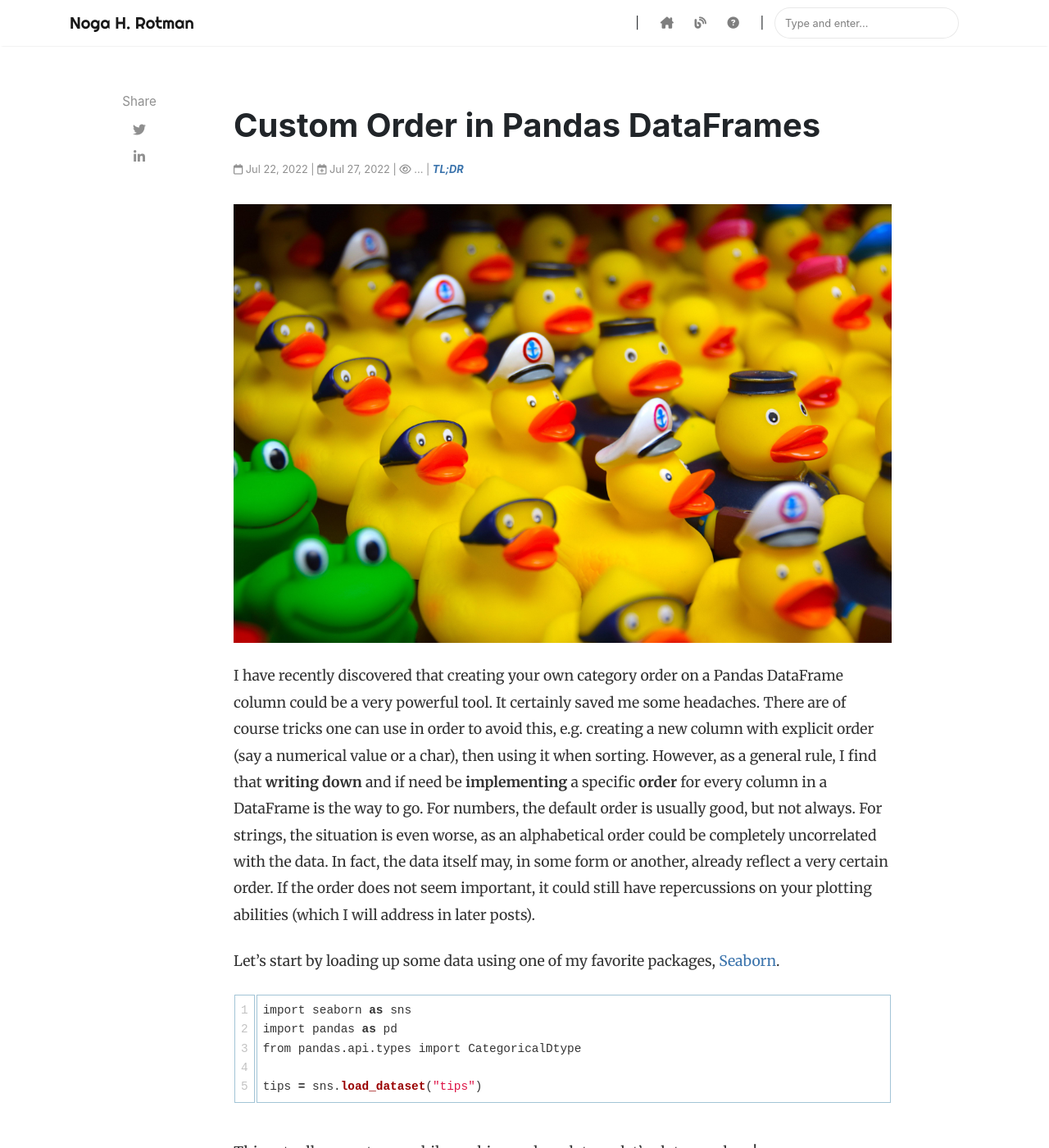
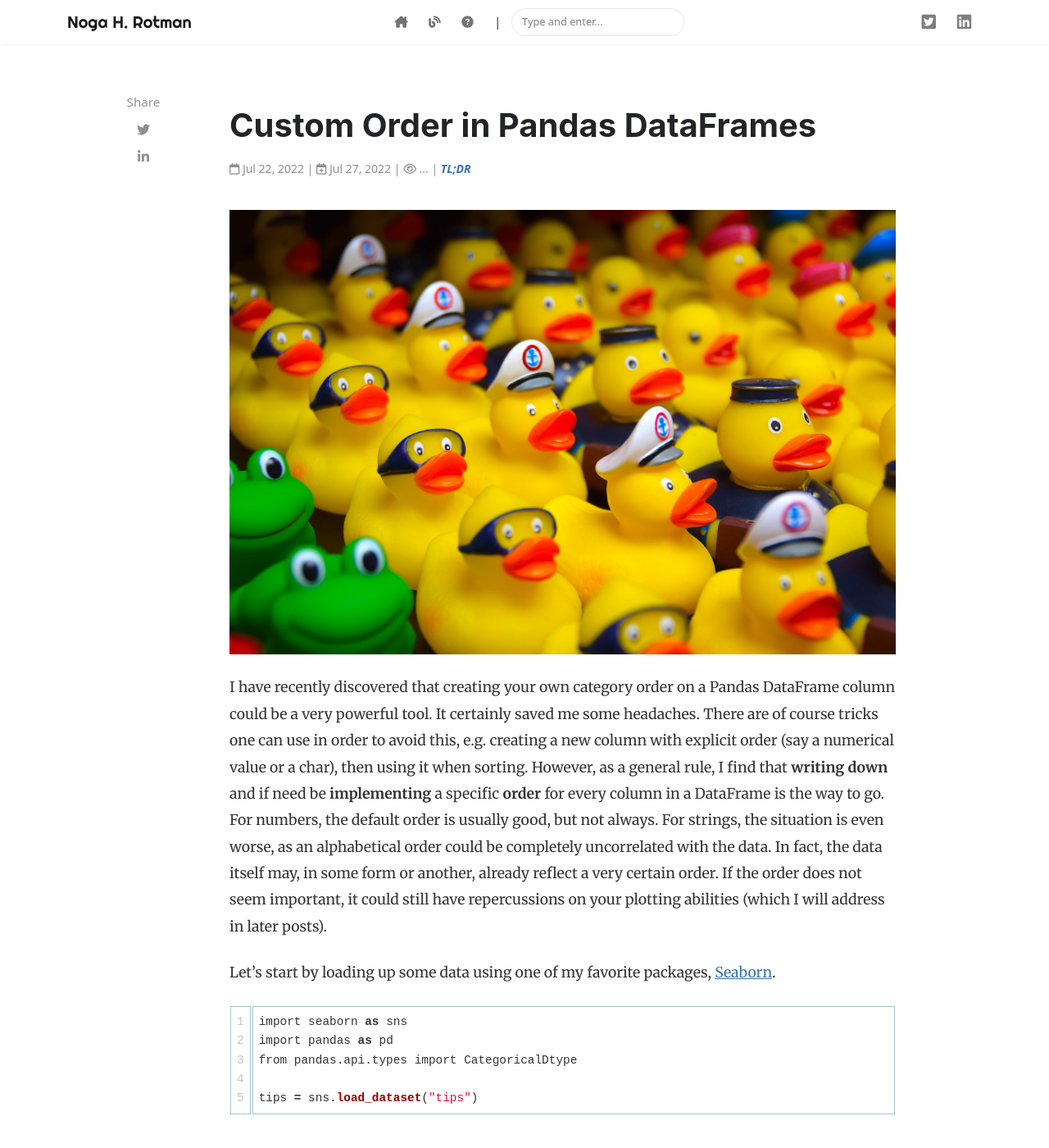
Before and after one commit to r02b/r02b.github.io, a Jekyll site: the page built from _posts/2022-07-22-dataframe_ordering.md, in a window 1280 px wide and 1400 px high. Shown: the whole window at 82% size. Built offline with Jekyll 4.4.1, drawn with Linux system fonts in a browser that asks for light colours; nearby versions of some CDN libraries; a style sheet for code colours, icons or effects is not loaded.

Commit message:
Upgrading to Bootstrap5, organizing css, minor style modifications.

```diff
--- a/_layouts/default.html
+++ b/_layouts/default.html
@@ -10,7 +10,8 @@
 
 {% seo %}
 
-<link rel="stylesheet" href="https://stackpath.bootstrapcdn.com/bootstrap/4.1.3/css/bootstrap.min.css" integrity="sha384-MCw98/SFnGE8fJT3GXwEOngsV7Zt27NXFoaoApmYm81iuXoPkFOJwJ8ERdknLPMO" crossorigin="anonymous">
+<!--<link rel="stylesheet" href="https://stackpath.bootstrapcdn.com/bootstrap/4.1.3/css/bootstrap.min.css" integrity="sha384-MCw98/SFnGE8fJT3GXwEOngsV7Zt27NXFoaoApmYm81iuXoPkFOJwJ8ERdknLPMO" crossorigin="anonymous">-->
+<link href="https://cdn.jsdelivr.net/npm/bootstrap@5.0.2/dist/css/bootstrap.min.css" rel="stylesheet" integrity="sha384-EVSTQN3/azprG1Anm3QDgpJLIm9Nao0Yz1ztcQTwFspd3yD65VohhpuuCOmLASjC" crossorigin="anonymous"></link>
 
 <link href="{{ site.baseurl }}/assets/css/screen.css" rel="stylesheet">
 
@@ -56,7 +57,7 @@
 ================================================== -->
 <nav class="navbar navbar-expand-lg navbar-light bg-white fixed-top mediumnavigation nav-down">
 
-    <div class="container pr-0">
+    <div class="container pr-0 container-small">
 
     <!-- Begin Logo -->
 <!--    <a class="navbar-brand" href="{{ site.baseurl }}/">-->
@@ -79,13 +80,6 @@
 
         <!-- Begin Menu -->
             <ul class="navbar-nav ml-auto">
-                <li class="nav-item">
-                    <a class="nav-olink" href="https://scholar.google.com/citations?user=VAgdtpoAAAAJ" target="_blank">
-                        <i class="ai ai-google-scholar-square fab zoom"></i></a>
-                </li>
-                <li class="nav-item">
-                    <span class="nav-sep">|</i></span>
-                </li>
                 {% if page.url == "/" %}
                 <li class="nav-item active">
                 {% else %}
@@ -113,6 +107,20 @@
             </ul>
             {% include search-lunr.html %}
 
+            <ul class="navbar-nav ml-auto">
+                <li class="nav-item">
+                    <a class="nav-olink" href="https://scholar.google.com/citations?user=VAgdtpoAAAAJ" target="_blank">
+                        <i class="ai ai-google-scholar-square fab zoom"></i></a>
+                </li>
+                <li class="nav-item">
+                    <a class="nav-olink" href="https://twitter.com/NogaRot" target="_blank"><i class="fab fa-twitter-square"></i></a>
+                </li>
+                <li class="nav-item">
+                    <a class="nav-olink" href="https://www.linkedin.com/in/noga-h-rotman/" target="_blank"><i class="fab fa-linkedin"></i></a>
+                </li>
+
+            </ul>
+
         <!-- End Menu -->
 
     </div>
@@ -124,19 +132,19 @@
 
 <div class="site-content">
 
-<div class="container">
+    <div class="container container-small">
 
         <!-- Site Title
         ================================================== -->
+
         <div class="mainheading">
-<!--    <h1 class="sitetitle">{{ site.name }}</h1>-->
-
         {% if page.url == "/blog" %}
             <p class="lead">
                 {{ site.description }}
             </p>
         {% endif %}
         </div>
+
 
         <!-- Content
         ================================================== -->
@@ -208,31 +216,30 @@
         <!--	</div>-->
         <!--</div>-->
 
+
+</div> <!-- /.site-content -->
+
 <!-- Begin Footer
 ================================================== -->
 <footer class="footer">
     <div class="container">
         <div class="row">
-            <div class="col-md-6 col-sm-6 text-center text-lg-left">
+            <div class="text-left">
                 Copyright © {{ site.time | date: "%Y" }} Noga H. Rotman
             </div>
-<!--                <div class="col-md-6 col-sm-6 text-center text-lg-right">    -->
-<!--                    <a target="_blank" href="https://www.wowthemes.net/mediumish-free-jekyll-template/">Mediumish Jekyll Theme</a> by WowThemes.net-->
-<!--                </div>-->
         </div>
     </div>
 </footer>
 <!-- End Footer
 ================================================== -->
 
-</div> <!-- /.site-content -->
-
 <!-- Scripts
 ================================================== -->
 
 <script src="https://cdnjs.cloudflare.com/ajax/libs/popper.js/1.14.6/umd/popper.min.js" integrity="sha384-wHAiFfRlMFy6i5SRaxvfOCifBUQy1xHdJ/yoi7FRNXMRBu5WHdZYu1hA6ZOblgut" crossorigin="anonymous"></script>
 
-<script src="https://stackpath.bootstrapcdn.com/bootstrap/4.2.1/js/bootstrap.min.js" integrity="sha384-B0UglyR+jN6CkvvICOB2joaf5I4l3gm9GU6Hc1og6Ls7i6U/mkkaduKaBhlAXv9k" crossorigin="anonymous"></script>
+<!--<script src="https://stackpath.bootstrapcdn.com/bootstrap/4.2.1/js/bootstrap.min.js" integrity="sha384-B0UglyR+jN6CkvvICOB2joaf5I4l3gm9GU6Hc1og6Ls7i6U/mkkaduKaBhlAXv9k" crossorigin="anonymous"></script>-->
+<script src="https://cdn.jsdelivr.net/npm/bootstrap@5.0.2/dist/js/bootstrap.min.js" integrity="sha384-cVKIPhGWiC2Al4u+LWgxfKTRIcfu0JTxR+EQDz/bgldoEyl4H0zUF0QKbrJ0EcQF" crossorigin="anonymous"></script>
 
 <script src="{{ site.baseurl }}/assets/js/mediumish.js"></script>
 
--- a/_layouts/post.html
+++ b/_layouts/post.html
@@ -41,8 +41,7 @@
                 <!-- Post Title -->
                 <h1 class="posttitle">{{ page.title }}</h1>
 
-                <!-- Post Date -->
-                <p>
+                <!-- Post Metadata -->
                     <small>
                         <span class="post-date">
                             <i class="far fa-calendar" aria-hidden="true"></i>
@@ -65,15 +64,13 @@
                         </span>
                         <!-- Post TLDR -->
                         {% if page.beforetoc and page.toc == false %}
-                        <span class="post-date">|
+                        <span class="post-date tldr">|
                             <i>
                                 <a href="#tldr"><span class="font-weight-bold">TL;DR</span></a>
                             </i>
                         {% endif %}
                         </span>
                     </small>
-                </p>
-
             </div>
 
             <!-- Adsense if enabled from _config.yml (change your pub id and slot) -->
@@ -159,7 +156,7 @@
             <a class="prev d-block col-md-6" href="{{ site.baseurl }}{{page.previous.url}}"> &laquo; {{page.previous.title}}</a>
             {% endif %}
             {% if page.next.url %}
-            <a class="next d-block col-md-6 text-lg-right" href="{{ site.baseurl }}{{page.next.url}}">{{page.next.title}} &raquo; </a>
+            <a class="next d-block col-md-6 text-right" href="{{ site.baseurl }}{{page.next.url}}">{{page.next.title}} &raquo; </a>
             {% endif %}
             <div class="clearfix"></div>
             </div>
--- a/assets/css/screen.css
+++ b/assets/css/screen.css
@@ -7,13 +7,22 @@
 
 :root {
         --primary-color: #3A73AC;
-        --secondary-color: #A2C4D6 ;
+        --secondary-color: #A2C4D6;
+        --light-grey: rgba(0, 0, 0, .44);
+        --dark-grey: rgba(0, 0, 0, .8);
         }
 
 @media screen and (min-width:1900px) {
     html { font-size:18px; } /* Increase the font size on higher resolutions */
     .container {max-width:80%;}
 }
+
+@media (min-width: 1400px) {
+    .container.container-small {
+        max-width: 1140px;
+    }
+}
+
 .mainheading {
     padding: 1rem 0rem;
 }
@@ -24,13 +33,32 @@
 }
 
 a:hover, a.text-dark:hover {
-    color: var(--secondary-color);
+    color: var(--light-grey);
     text-decoration: none;
+}
+
+a.text-dark:hover {
+    color: var(--primary-color)!important;
+    text-decoration: none
+}
+
+.font-weight-bold {
+    font-weight: bold;
 }
 
 .navbar-light .navbar-nav .nav-link:focus, .navbar-light .navbar-nav .nav-link:hover,
 .navbar-light .navbar-nav .nav-olink:hover {
     color: var(--primary-color);
+}
+
+
+.navbar-light .navbar-nav .active>.nav-link, .navbar-light .navbar-nav .nav-link.active,
+.navbar-light .navbar-nav .nav-link.show, .navbar-light .navbar-nav .show>.nav-link {
+    color: rgba(0,0,0,.9);
+}
+
+.ml-auto, .mx-auto {
+    margin-left: auto!important;
 }
 
 pre {
@@ -48,6 +76,10 @@
     line-height: 1.6;
     color: #333;
     margin-bottom: -rem;
+}
+
+.card-footer.b-0.bg-white.mt-auto, .card-footer.bg-white {
+    border: none;
 }
 
 .badge-danger {
@@ -75,6 +107,14 @@
     color: #2A2A28!important;
 }
 
+a.text-dark, a.prev, a.next {
+    text-decoration: none;
+}
+
+.text-right {
+    text-align: right;
+}
+
 section {
     margin-bottom: 20px;
 }
@@ -92,7 +132,7 @@
 }
 
 .section-title span {
-    border-bottom: 1px solid rgba(0, 0, 0, .44);
+    border-bottom: 1px solid --var(--light-grey);
     display: inline-block;
     padding-bottom: 17px;
     margin-bottom: -1px;
@@ -208,7 +248,7 @@
 
 .listfeaturedtag h4.card-text,
 .listrecent h4.card-text {
-    color: rgba(0, 0, 0, .44);
+    color: var(--light-grey);
     font-size: 0.95rem;
     line-height: 1.6;
     font-weight: 400;
@@ -260,7 +300,7 @@
 
 .post-top-meta span {
     font-size: 0.9rem;
-    color: rgba(0, 0, 0, .44);
+    color: var(--light-grey);
     display: inline-block;
 }
 
@@ -273,6 +313,15 @@
 .toc ul {
     list-style: decimal;
     font-weight: 400;
+}
+
+.toc a, .toc li {
+    text-decoration: none;
+    color: var(--light-grey);
+}
+
+.toc a:hover, .share a:hover {
+    color: var(--primary-color);
 }
 
 .author-meta {
@@ -290,7 +339,7 @@
 
 span.post-date,
 span.post-read {
-    color: rgba(0, 0, 0, .44);
+    color: var(--light-grey);
 }
 
 span.post-read-more {
@@ -301,12 +350,12 @@
 }
 
 span.post-read-more a {
-    color: rgba(0, 0, 0, .44);
+    color: var(--light-grey);
 }
 
 span.post-name a,
 span.post-read-more a:hover {
-    color: rgba(0, 0, 0, .8);
+    color: var(--dark-grey);
 }
 
 .dot:after {
@@ -383,7 +432,7 @@
     padding-top: 15px;
     padding-bottom: 12px;
     font-size: 0.8rem;
-    color: rgba(0, 0, 0, .44);
+    color: var(--light-grey);
     margin-top: 50px;
     margin-bottom: 62px;
     position: relative;
@@ -391,14 +440,14 @@
 }
 
 .link-dark {
-    color: rgba(0, 0, 0, .8);
+    color: var(--dark-grey);
 }
 
 .article-post {
     font-family: Merriweather;
     font-size: 1.1rem;
     line-height: 1.84;
-    color: rgba(0, 0, 0, .8);
+    color: var(--dark-grey);
 }
 
 blockquote {
@@ -552,8 +601,8 @@
 
 .share,
 .share a {
-    color: rgba(0, 0, 0, .44);
-    fill: rgba(0, 0, 0, .44);
+    color: var(--light-grey);
+    fill: var(--light-grey);
 }
 
 .graybg {
@@ -787,6 +836,10 @@
 
 }
 
+.tldr a, .section-text a{
+    text-decoration: none;
+}
+
 .tldr{
     margin-bottom: 1.5rem;
 }
@@ -950,6 +1003,16 @@
     object-fit: cover;
 }
 
+.col-lg-4.col-md-6.mb-30px.card-group {
+    height: 470px;
+}
+
+
+.row>* {
+    padding-right: calc(var(--bs-gutter-x) * .5);
+    padding-left: calc(var(--bs-gutter-x) * .5);
+}
+
 .sticky-top-80 {
     top: 80px;
 }
```
Also changed, not shown: _includes/postbox.html (+5 -3 lines). Lines whose indentation alone changed are shown as unchanged.
